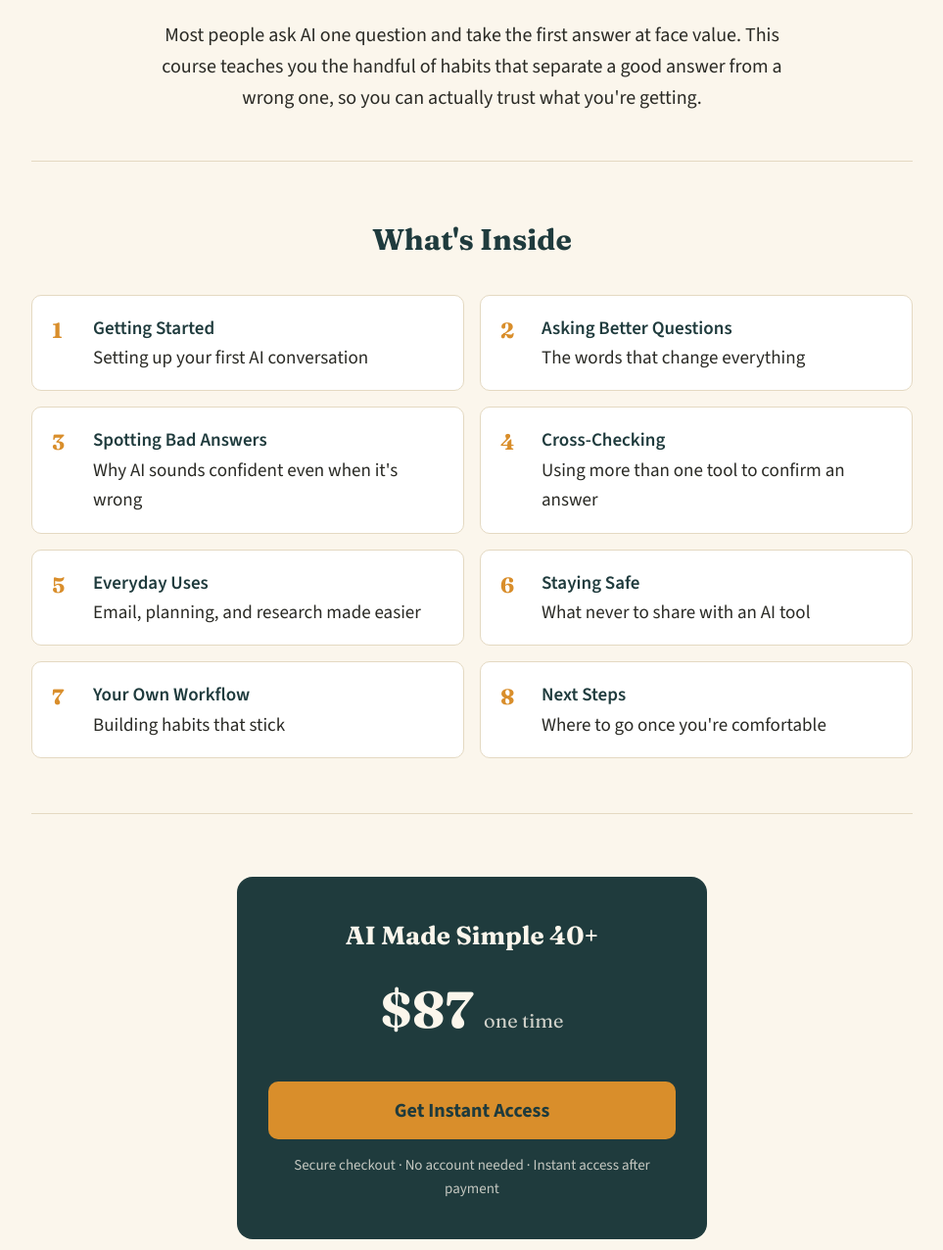
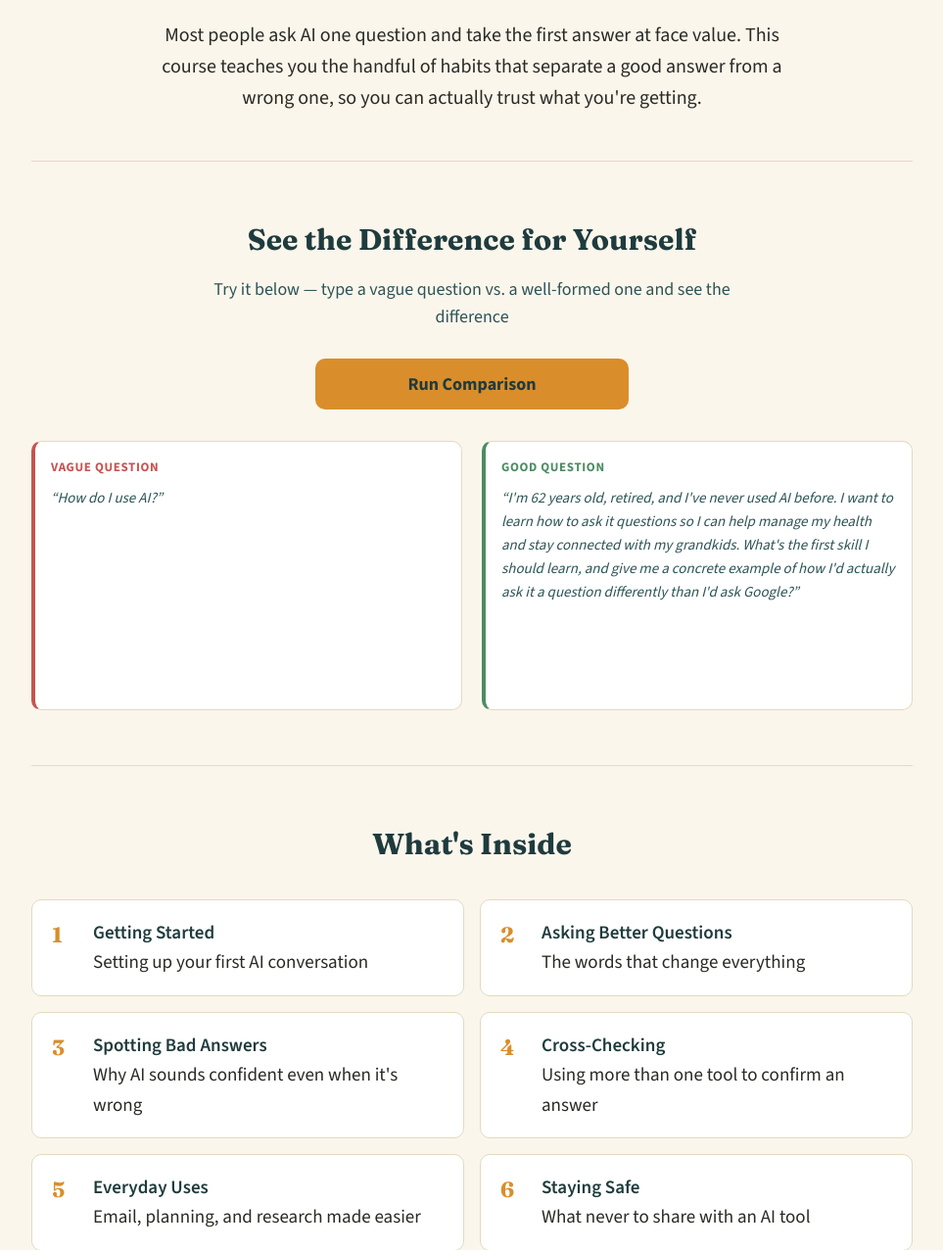
Before and after one commit to rfauvor-dot/ai-made-simple-landing, a Flask app: page / in a window 1280 px wide. Shown: the part 989-2265 px from the top of the page at 98% size, without its empty margins (158-1121 px from the left). Run offline with Flask 3, Linux system fonts and the light colour scheme; some libraries are stand-ins or nearby versions.

Commit message:
Add PromptComparator: interactive bad-vs-good prompt demo
Two-column side-by-side demo (vague question vs. well-formed question) run
through Claude in real time, streamed to the visitor as it generates.
Placed between the "pain point" and curriculum sections, since this repo
has no "Stats block" as originally referenced.

Deviations from the original spec, each for a concrete reason:
- Backend proxy (POST /api/prompt-demo/<variant>), not a frontend Claude
  API call -- the original spec would have shipped the API key in public
  page source. The frontend only ever calls our own server; server prompts
  are fixed and not client-suppliable, so the endpoint can't be repurposed
  as a free-form Claude proxy.
- Vanilla JS, not React -- this repo has no React tooling (no package.json,
  no build step), matches the existing Stripe checkout button's style.
- Added a per-IP rate limit (6 calls/10min) -- the spec didn't include one,
  but this is a public, unauthenticated route calling a metered paid API.
- model=claude-sonnet-5 (current latest Sonnet), and temperature is omitted
  -- confirmed against the live API that it rejects `temperature` for this
  model ("deprecated for this model"), not assumed.

Verified locally end-to-end against the real Claude API before deploying:
parallel streaming, checkmark/done state, button reset, response caching
(no re-call on repeat clicks), friendly error message with no leaked
internals, and confirmed the API key never appears in rendered page source.

Co-Authored-By: Claude Sonnet 5 <noreply@anthropic.com>

```diff
--- a/app.py
+++ b/app.py
@@ -1,12 +1,70 @@
 import os
+import time
+import threading
+import logging
+from collections import defaultdict, deque
+
+from dotenv import load_dotenv
+load_dotenv()  # local dev only -- Render sets real env vars directly
+
 import stripe
-from flask import Flask, render_template, redirect, request, jsonify
+import anthropic
+from flask import Flask, render_template, redirect, request, jsonify, Response
 
 app = Flask(__name__)
+logger = logging.getLogger(__name__)
 
 # Stripe keys come from environment variables set in Render (never hardcoded)
 stripe.api_key = os.environ.get("STRIPE_SECRET_KEY")
 STRIPE_PUBLISHABLE_KEY = os.environ.get("STRIPE_PUBLISHABLE_KEY")
+
+# Claude API key stays server-side only -- the frontend never sees it, it
+# just calls our own /api/prompt-demo route below, which proxies to Claude.
+ANTHROPIC_API_KEY = os.environ.get("ANTHROPIC_API_KEY")
+anthropic_client = anthropic.Anthropic(api_key=ANTHROPIC_API_KEY) if ANTHROPIC_API_KEY else None
+
+# The two demo prompts live ONLY here, server-side -- the frontend can only
+# ask for "bad" or "good" by name, never supply arbitrary prompt text. That
+# keeps this from being repurposable as a free-form Claude proxy.
+DEMO_PROMPTS = {
+    "bad": "How do I use AI?",
+    "good": (
+        "I'm 62 years old, retired, and I've never used AI before. I want to learn how to ask "
+        "it questions so I can help manage my health and stay connected with my grandkids. "
+        "What's the first skill I should learn, and give me a concrete example of how I'd "
+        "actually ask it a question differently than I'd ask Google?"
+    ),
+}
+DEMO_SYSTEM_PROMPT = (
+    "You are a helpful AI assistant teaching seniors how to use AI effectively. "
+    "Keep answers concise, practical, and encouraging."
+)
+DEMO_MODEL = "claude-sonnet-5"  # current latest Sonnet as of this build
+DEMO_MAX_TOKENS = 300
+# Spec called for temperature=0.7, but the live API rejects it for this
+# model ("temperature is deprecated for this model") -- confirmed against
+# the real API, not guessed. Omitted rather than forced.
+
+# Simple in-memory per-IP rate limit. Not distributed-safe (resets per
+# dyno/restart, doesn't share state across workers) but this endpoint calls
+# a metered paid API with zero auth barrier, so some cap beats none for a
+# low-traffic demo widget.
+_rate_limit_lock = threading.Lock()
+_rate_limit_hits = defaultdict(deque)  # ip -> deque of call timestamps
+RATE_LIMIT_MAX_CALLS = 6  # ~3 full comparisons (2 calls each) per window
+RATE_LIMIT_WINDOW_SECONDS = 600
+
+
+def _is_rate_limited(ip):
+    now = time.time()
+    with _rate_limit_lock:
+        hits = _rate_limit_hits[ip]
+        while hits and now - hits[0] > RATE_LIMIT_WINDOW_SECONDS:
+            hits.popleft()
+        if len(hits) >= RATE_LIMIT_MAX_CALLS:
+            return True
+        hits.append(now)
+        return False
 
 # Where the course itself lives (Payhip product download / member link)
 COURSE_DELIVERY_URL = os.environ.get("COURSE_DELIVERY_URL", "https://aimadesimple40plus.com/access")
@@ -60,5 +118,39 @@ def success():
     return render_template("success.html", email=customer_email, course_url=COURSE_DELIVERY_URL)
 
 
+@app.route("/api/prompt-demo/<variant>", methods=["POST"])
+def prompt_demo(variant):
+    if variant not in DEMO_PROMPTS:
+        return jsonify(error="unknown variant"), 404
+
+    if not anthropic_client:
+        logger.error("prompt_demo called but ANTHROPIC_API_KEY is not configured")
+        return jsonify(error="demo not configured"), 503
+
+    ip = request.headers.get("X-Forwarded-For", request.remote_addr or "unknown").split(",")[0].strip()
+    if _is_rate_limited(ip):
+        return jsonify(error="rate limited, try again later"), 429
+
+    def generate():
+        try:
+            with anthropic_client.messages.stream(
+                model=DEMO_MODEL,
+                max_tokens=DEMO_MAX_TOKENS,
+                system=DEMO_SYSTEM_PROMPT,
+                messages=[{"role": "user", "content": DEMO_PROMPTS[variant]}],
+            ) as stream:
+                for text in stream.text_stream:
+                    yield text
+        except Exception as exc:
+            # Never leak the raw exception into the streamed body -- the
+            # frontend already shows its own generic error message on any
+            # non-2xx or thrown response, this is just a safety net for
+            # failures that happen mid-stream, after headers are already sent.
+            logger.error("prompt_demo stream failed for variant=%s: %s", variant, exc)
+            yield "\n\n[Sorry, something went wrong generating this response.]"
+
+    return Response(generate(), mimetype="text/plain")
+
+
 if __name__ == "__main__":
     app.run(debug=True)
--- a/requirements.txt
+++ b/requirements.txt
@@ -1,3 +1,5 @@
 Flask==3.0.3
 stripe==10.9.0
 gunicorn==22.0.0
+anthropic==0.117.0
+python-dotenv==1.0.1
--- a/templates/index.html
+++ b/templates/index.html
@@ -69,6 +69,35 @@
   .pain{padding:48px 0;border-bottom:1px solid var(--line);}
   .pain h2{font-size:30px;text-align:center;}
   .pain p{font-size:20px;max-width:640px;margin:16px auto 0;text-align:center;color:var(--text);}
+
+  /* Prompt comparator demo */
+  .demo{padding:56px 0;border-bottom:1px solid var(--line);}
+  .demo h2{font-size:30px;text-align:center;}
+  .demo .sub{font-size:18px;text-align:center;max-width:560px;margin:12px auto 28px;color:var(--navy-soft);}
+  .demo-run-btn{
+    display:block;margin:0 auto 32px;max-width:320px;width:100%;
+    background:var(--amber);color:var(--navy);font-weight:700;font-size:18px;
+    padding:14px 28px;border:none;border-radius:10px;cursor:pointer;
+    font-family:'Source Sans 3',sans-serif;
+  }
+  .demo-run-btn:hover{background:var(--amber-soft);}
+  .demo-run-btn:disabled{opacity:0.6;cursor:wait;}
+  .demo-columns{display:grid;grid-template-columns:1fr 1fr;gap:20px;}
+  @media (max-width:640px){.demo-columns{grid-template-columns:1fr;}}
+  .demo-col{background:#fff;border-radius:10px;padding:1rem;border:1px solid var(--line);}
+  .demo-col-bad{border-left:4px solid #C75450;}
+  .demo-col-good{border-left:4px solid #4C8C63;}
+  .demo-col-label{font-weight:700;text-transform:uppercase;font-size:13px;letter-spacing:0.05em;margin-bottom:8px;}
+  .demo-col-bad .demo-col-label{color:#C75450;}
+  .demo-col-good .demo-col-label{color:#4C8C63;}
+  .demo-prompt{font-style:italic;color:var(--navy-soft);margin-bottom:12px;font-size:15px;}
+  .demo-response{
+    font-family:'SFMono-Regular',Consolas,'Liberation Mono',Menlo,monospace;
+    font-size:14px;line-height:1.6;white-space:pre-wrap;
+    min-height:80px;max-height:300px;overflow-y:auto;color:var(--text);
+  }
+  .demo-response.done::after{content:" \2713";color:#4C8C63;font-weight:700;}
+  .demo-error{color:#C75450;text-align:center;margin-top:16px;display:none;}
 
   /* Curriculum */
   .curriculum{padding:56px 0;border-bottom:1px solid var(--line);}
@@ -147,6 +176,25 @@
   <p>Most people ask AI one question and take the first answer at face value. This course teaches you the handful of habits that separate a good answer from a wrong one, so you can actually trust what you're getting.</p>
 </div>
 
+<div class="demo wrap">
+  <h2>See the Difference for Yourself</h2>
+  <p class="sub">Try it below &mdash; type a vague question vs. a well-formed one and see the difference</p>
+  <button class="demo-run-btn" id="demo-run-button">Run Comparison</button>
+  <div class="demo-columns">
+    <div class="demo-col demo-col-bad">
+      <div class="demo-col-label">Vague Question</div>
+      <div class="demo-prompt">&ldquo;How do I use AI?&rdquo;</div>
+      <div class="demo-response" id="demo-response-bad"></div>
+    </div>
+    <div class="demo-col demo-col-good">
+      <div class="demo-col-label">Good Question</div>
+      <div class="demo-prompt">&ldquo;I'm 62 years old, retired, and I've never used AI before. I want to learn how to ask it questions so I can help manage my health and stay connected with my grandkids. What's the first skill I should learn, and give me a concrete example of how I'd actually ask it a question differently than I'd ask Google?&rdquo;</div>
+      <div class="demo-response" id="demo-response-good"></div>
+    </div>
+  </div>
+  <div class="demo-error" id="demo-error"></div>
+</div>
+
 <div class="curriculum wrap">
   <h2>What's Inside</h2>
   <div class="lessons">
@@ -202,5 +250,65 @@
   });
 </script>
 
+<script>
+(function () {
+  const runButton = document.getElementById("demo-run-button");
+  const responseBad = document.getElementById("demo-response-bad");
+  const responseGood = document.getElementById("demo-response-good");
+  const demoError = document.getElementById("demo-error");
+  let cachedResults = null; // {bad, good} once both complete -- avoids re-calling the API on repeat clicks
+
+  async function streamVariant(variant, targetEl) {
+    targetEl.textContent = "";
+    targetEl.classList.remove("done");
+    const resp = await fetch(`/api/prompt-demo/${variant}`, { method: "POST" });
+    if (!resp.ok || !resp.body) {
+      throw new Error("demo request failed");
+    }
+    const reader = resp.body.getReader();
+    const decoder = new TextDecoder();
+    let full = "";
+    while (true) {
+      const { done, value } = await reader.read();
+      if (done) break;
+      full += decoder.decode(value, { stream: true });
+      targetEl.textContent = full;
+      targetEl.scrollTop = targetEl.scrollHeight;
+    }
+    targetEl.classList.add("done");
+    return full;
+  }
+
+  runButton.addEventListener("click", async () => {
+    demoError.style.display = "none";
+
+    if (cachedResults) {
+      responseBad.textContent = cachedResults.bad;
+      responseGood.textContent = cachedResults.good;
+      responseBad.classList.add("done");
+      responseGood.classList.add("done");
+      return;
+    }
+
+    runButton.disabled = true;
+    runButton.textContent = "Running comparison...";
+
+    try {
+      const [bad, good] = await Promise.all([
+        streamVariant("bad", responseBad),
+        streamVariant("good", responseGood),
+      ]);
+      cachedResults = { bad, good };
+    } catch (err) {
+      demoError.textContent = "Sorry, something went wrong. Try again.";
+      demoError.style.display = "block";
+    } finally {
+      runButton.disabled = false;
+      runButton.textContent = "Run Comparison";
+    }
+  });
+})();
+</script>
+
 </body>
 </html>
```
Also changed, not shown: 3 other files.
